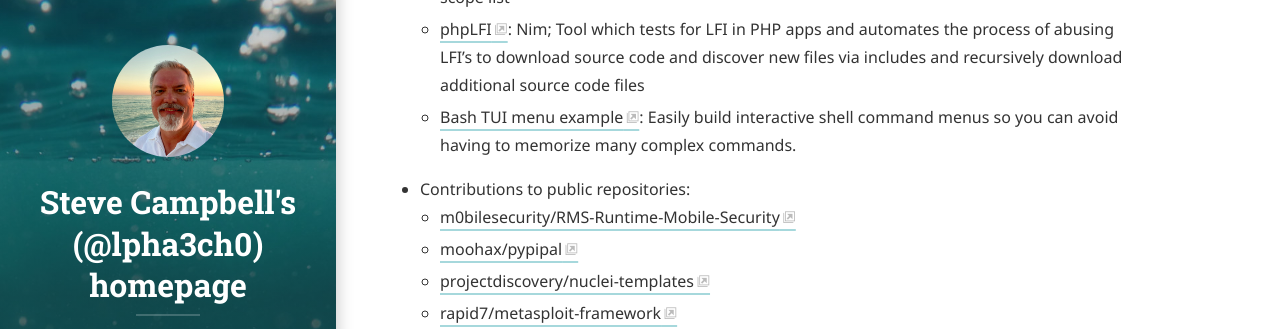
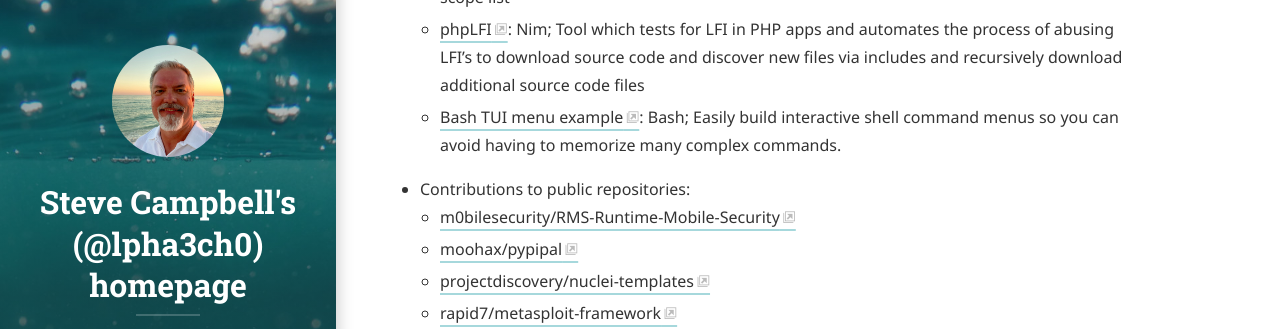
Before and after one commit to aecyberpro/aecyberpro.github.io, a Jekyll site: the page built from index.md, in a window 1280 px wide and 900 px high, scrolled down 2815 px. Shown: the part 154-483 px from the top of the window. Built offline with Jekyll 4.4.1, drawn with Linux system fonts in a browser that asks for light colours; cached includes are drawn as plain includes; nearby versions of some CDN libraries; some web fonts are replaced; library files that are not in the unit come from our copies.

```diff
--- a/index.md
+++ b/index.md
@@ -63,7 +63,7 @@ I share my experience and insight through training and mentoring consultants, cr
     - [Nmapurls](https://github.com/sdcampbell/nmapurls): Go; Tool which parses Nmap xml reports from either piped input or command line arg and outputs a list of http(s) URL's to be used in an automation pipeline
     - [scope-resolver](https://github.com/sdcampbell/scope-resolver): Go; Expands a pentest scope by taking an input list which includes IP addresses and parses DNS and TLS SAN hostnames and merges the results with the original scope list
     - [phpLFI](https://github.com/sdcampbell/phpLFI): Nim; Tool which tests for LFI in PHP apps and automates the process of abusing LFI's to download source code and discover new files via includes and recursively download additional source code files
-    - [Bash TUI menu example](https://github.com/sdcampbell/Bash-TUI-Example): Easily build interactive shell command menus so you can avoid having to memorize many complex commands.
+    - [Bash TUI menu example](https://github.com/sdcampbell/Bash-TUI-Example): Bash; Easily build interactive shell command menus so you can avoid having to memorize many complex commands.
 - Contributions to public repositories:
     - [m0bilesecurity/RMS-Runtime-Mobile-Security](https://github.com/m0bilesecurity/RMS-Runtime-Mobile-Security/commit/4bb9e1be580c85e41b08c7f90f480f8e4daefc31)
     - [moohax/pypipal](https://github.com/sdcampbell/pypipal)
```
